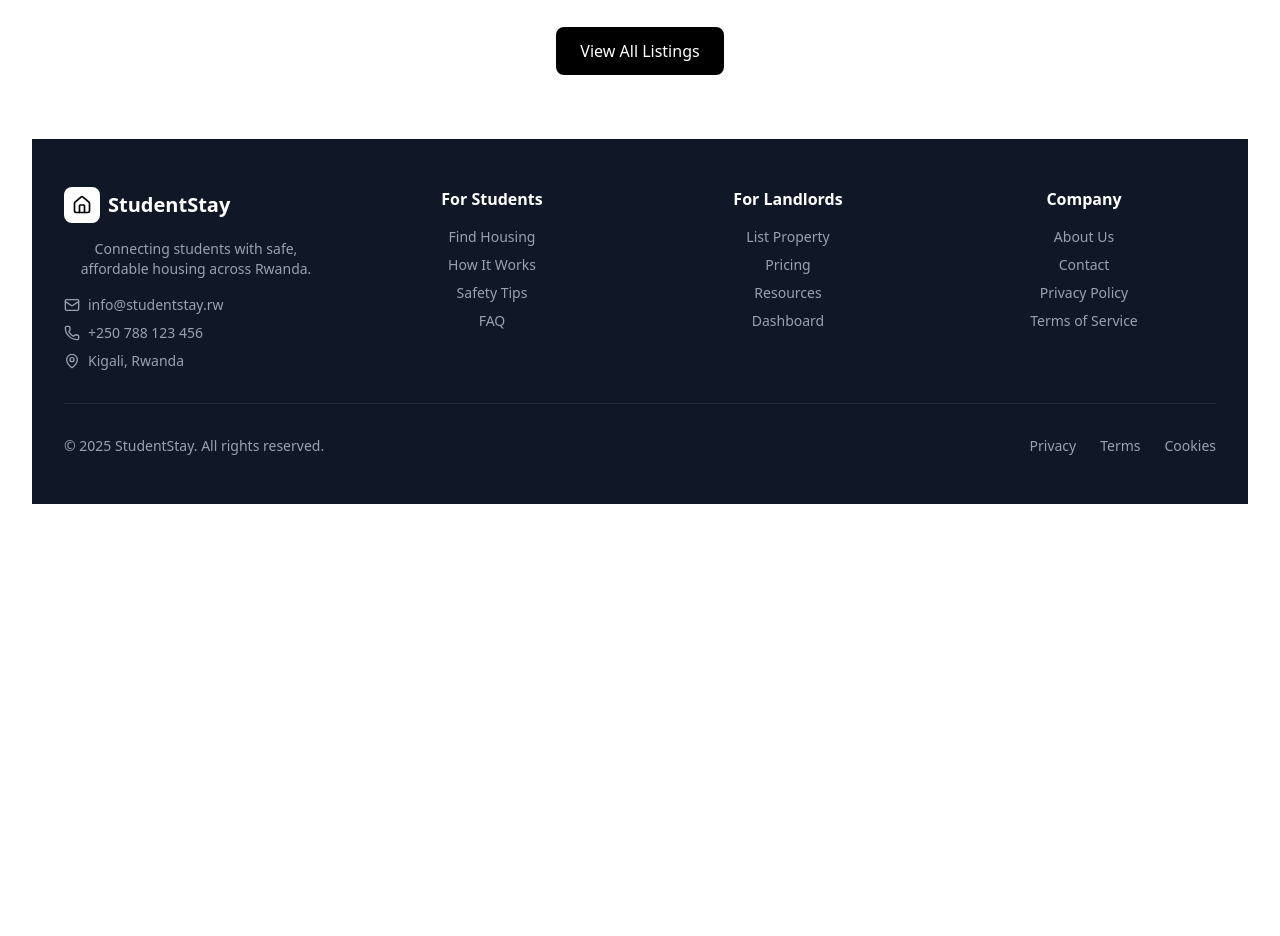
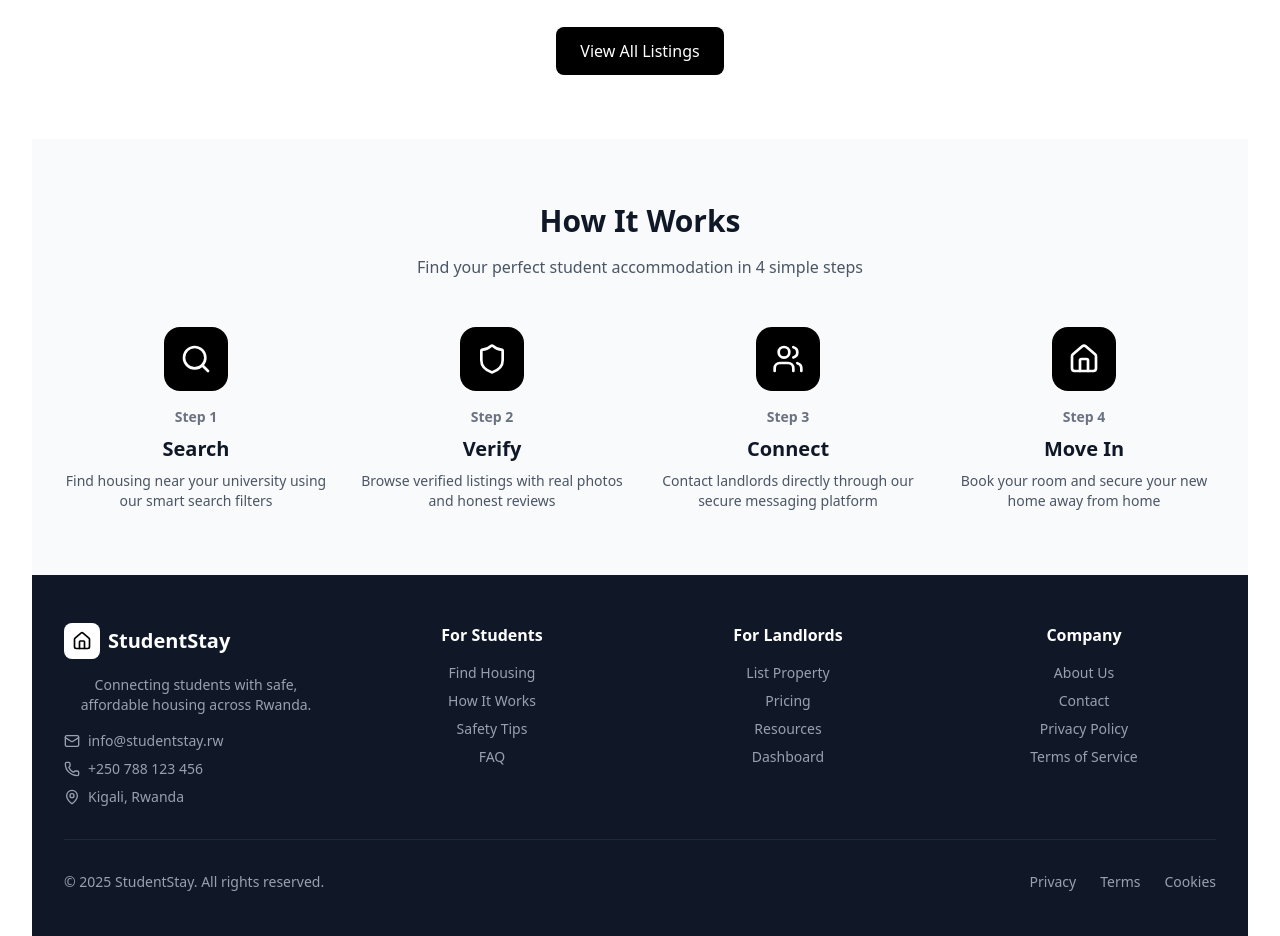
Before and after one commit to uwingabirejoselyne/student-housing-frontend, a React (Vite) app: page / in a window 1280 px wide. Shown: the part 1260-2196 px from the top of the page. Before the commit the page ends 1796 px from the top, so only its background shows below. Built offline with nearby package versions, Linux system fonts and the light colour scheme.

Commit message:
how it works section

```diff
--- /dev/null
+++ b/src/components/landing/HowItWorks.tsx
@@ -0,0 +1,76 @@
+import React from 'react';
+import { Search, Shield, Users, Home } from 'lucide-react';
+
+const HowItWorks: React.FC = () => {
+  const steps = [
+    {
+      icon: Search,
+      title: 'Search',
+      description: 'Find housing near your university using our smart search filters',
+    },
+    {
+      icon: Shield,
+      title: 'Verify',
+      description: 'Browse verified listings with real photos and honest reviews',
+    },
+    {
+      icon: Users,
+      title: 'Connect',
+      description: 'Contact landlords directly through our secure messaging platform',
+    },
+    {
+      icon: Home,
+      title: 'Move In',
+      description: 'Book your room and secure your new home away from home',
+    },
+  ];
+
+  return (
+    <section className="py-16 bg-gray-50" id="works">
+      <div className="max-w-7xl mx-auto px-4 sm:px-6 lg:px-8">
+        {/* Section Header */}
+        <div className="text-center mb-12">
+          <h2 className="text-3xl font-bold text-gray-900 mb-4">
+            How It Works
+          </h2>
+          <p className="text-gray-600">
+            Find your perfect student accommodation in 4 simple steps
+          </p>
+        </div>
+
+        {/* Steps Grid */}
+        <div className="grid grid-cols-1 md:grid-cols-2 lg:grid-cols-4 gap-8">
+          {steps.map((step, index) => {
+            const Icon = step.icon;
+
+            return (
+              <div key={index} className="text-center">
+                {/* Icon */}
+                <div className="w-16 h-16 bg-black rounded-2xl flex items-center justify-center mx-auto mb-4">
+                  <Icon className="w-8 h-8 text-white" />
+                </div>
+
+                {/* Step Number */}
+                <div className="text-sm font-semibold text-gray-500 mb-2">
+                  Step {index + 1}
+                </div>
+
+                {/* Title */}
+                <h3 className="text-xl font-semibold text-gray-900 mb-2">
+                  {step.title}
+                </h3>
+
+                {/* Description */}
+                <p className="text-gray-600 text-sm">
+                  {step.description}
+                </p>
+              </div>
+            );
+          })}
+        </div>
+      </div>
+    </section>
+  );
+};
+
+export default HowItWorks;
--- a/src/pages/Landing.tsx
+++ b/src/pages/Landing.tsx
@@ -3,6 +3,7 @@
 import Footer from '../components/layout/Footer';
 import HeroSection from '../components/landing/HeroSection';
 import FeaturedListings from '../components/landing/FeaturedListings';
+import HowItWorks from '../components/landing/HowItWorks';
 
 const Landing: React.FC = () => {
   // ============ STATE ============
@@ -48,7 +49,7 @@
       <FeaturedListings />
 
       {/* How It Works */}
-      {/* <HowItWorks /> */}
+      <HowItWorks />
 
       {/* Footer */}
       <Footer />
```
